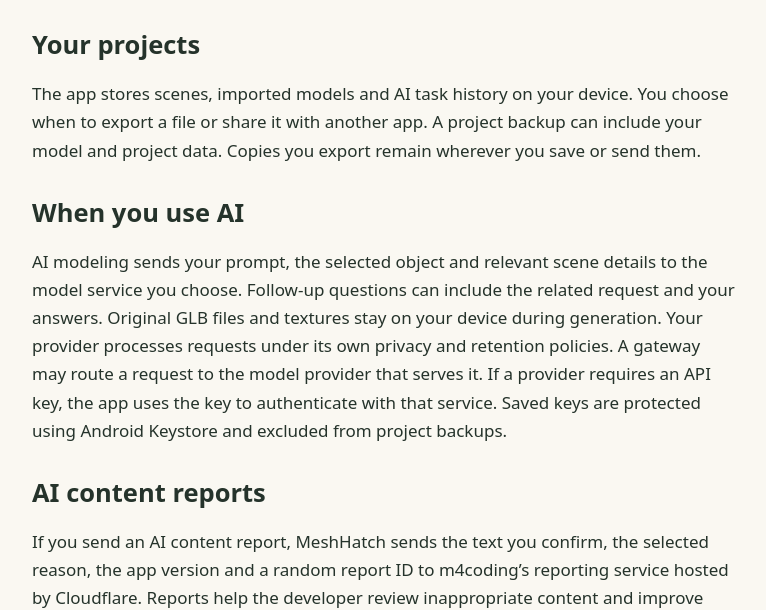
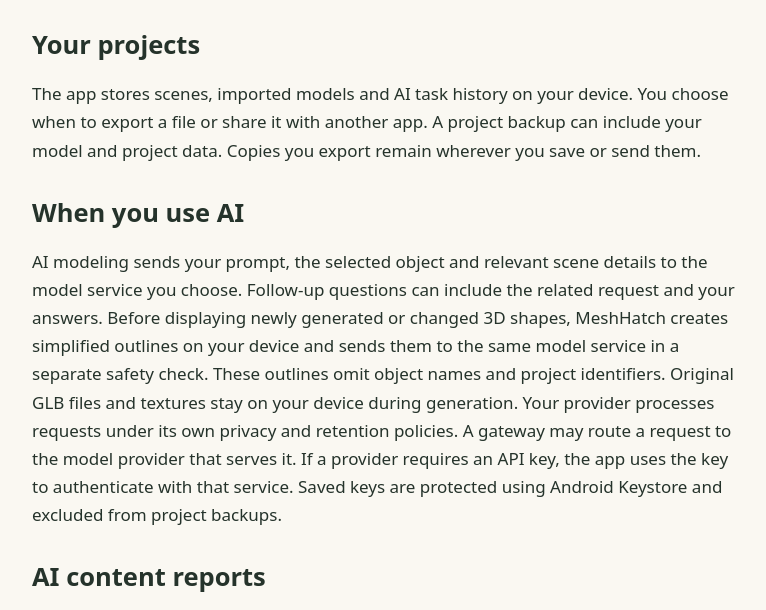
Before and after one commit to SuperAppMan/SuperFTP-Privacy.GitHub.io, a plain HTML site: page MeshHatch_private.html in a window 1280 px wide. Shown: the part 171-781 px from the top of the page, without its empty margins (256-1022 px from the left). Drawn offline with Linux system fonts and the light colour scheme.

Commit message:
Disclose AI safety review of generated 3D outlines

```diff
--- a/MeshHatch_private.html
+++ b/MeshHatch_private.html
@@ -4,7 +4,7 @@
 <style>body{max-width:44rem;margin:3rem auto;padding:0 1.25rem;background:#faf8f2;color:#25332b;font:17px/1.65 system-ui}h1,h2{line-height:1.2}h2{margin-top:2rem}a{color:#864523}</style>
 <main><h1>MeshHatch privacy policy</h1><p>MeshHatch is an Android 3D modeling app from m4coding. For privacy questions or deletion requests, email <a href="mailto:m4coding@qq.com">m4coding@qq.com</a>.</p>
 <h2>Your projects</h2><p>The app stores scenes, imported models and AI task history on your device. You choose when to export a file or share it with another app. A project backup can include your model and project data. Copies you export remain wherever you save or send them.</p>
-<h2>When you use AI</h2><p>AI modeling sends your prompt, the selected object and relevant scene details to the model service you choose. Follow-up questions can include the related request and your answers. Original GLB files and textures stay on your device during generation. Your provider processes requests under its own privacy and retention policies. A gateway may route a request to the model provider that serves it. If a provider requires an API key, the app uses the key to authenticate with that service. Saved keys are protected using Android Keystore and excluded from project backups.</p>
+<h2>When you use AI</h2><p>AI modeling sends your prompt, the selected object and relevant scene details to the model service you choose. Follow-up questions can include the related request and your answers. Before displaying newly generated or changed 3D shapes, MeshHatch creates simplified outlines on your device and sends them to the same model service in a separate safety check. These outlines omit object names and project identifiers. Original GLB files and textures stay on your device during generation. Your provider processes requests under its own privacy and retention policies. A gateway may route a request to the model provider that serves it. If a provider requires an API key, the app uses the key to authenticate with that service. Saved keys are protected using Android Keystore and excluded from project backups.</p>
 <h2>AI content reports</h2><p>If you send an AI content report, MeshHatch sends the text you confirm, the selected reason, the app version and a random report ID to m4coding’s reporting service hosted by Cloudflare. Reports help the developer review inappropriate content and improve safeguards. Review the form before sending and remove any private information. The app does not attach your prompt, API key, project file or device identifier to the report. Reports are retained for up to 90 days for review. Cloudflare recovery history can retain deleted records for up to 30 additional days. To request deletion of a report, contact m4coding at the email address above.</p>
 <h2>Advertising</h2><p>MeshHatch uses Google Mobile Ads and Google's User Messaging Platform. Google's advertising SDK collects and shares data for advertising, analytics and fraud prevention. This can include IP addresses used to estimate general location, interactions with the app and ads, diagnostic and performance information, and device identifiers such as the advertising ID. Google's SDK encrypts data in transit. Where available, use the advertising privacy options in Settings to review your choices. Android also provides controls for the advertising ID.</p><p><a href="https://policies.google.com/privacy">Google Privacy Policy</a> · <a href="https://developers.google.com/admob/android/privacy/play-data-disclosure">Google Mobile Ads data disclosure</a></p>
 <h2>Retention and choices</h2><p>Local projects and task history persist until you remove them or clear the app's data. Use a project's Manage menu to clear its AI history, and remove saved API keys in model service settings. Delete exported copies separately. For data held by a model provider or advertising service, its own retention and deletion procedures apply.</p>
```
